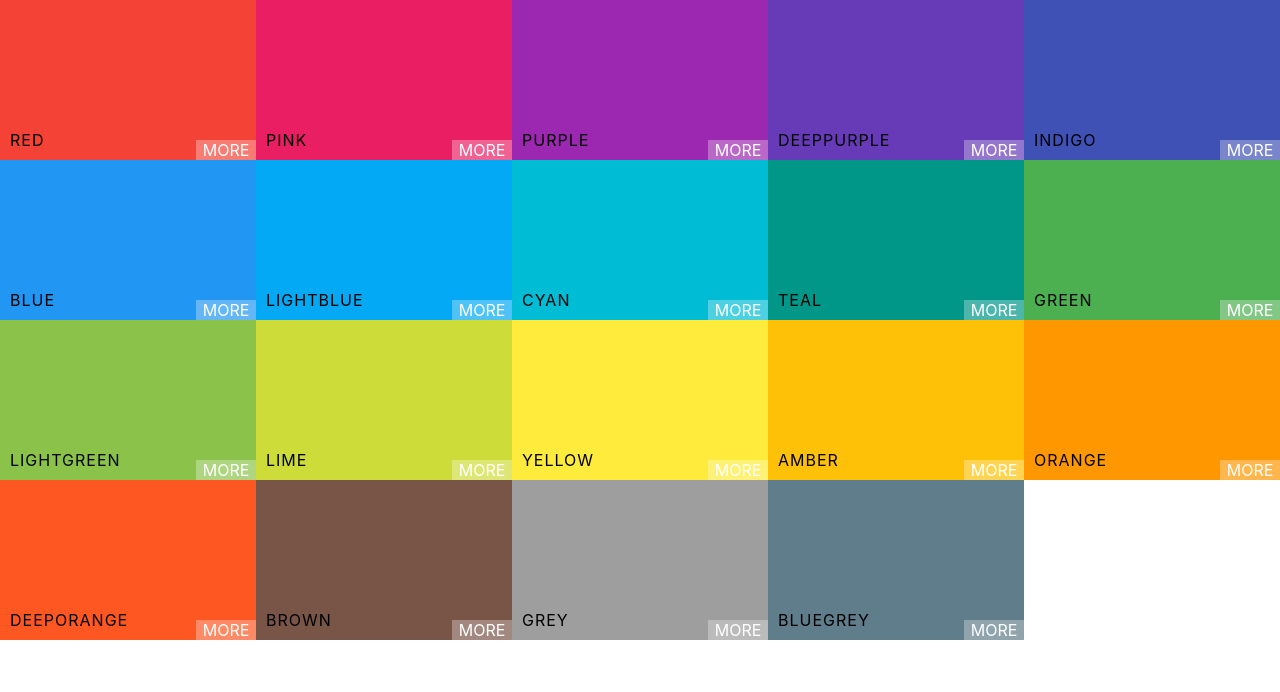
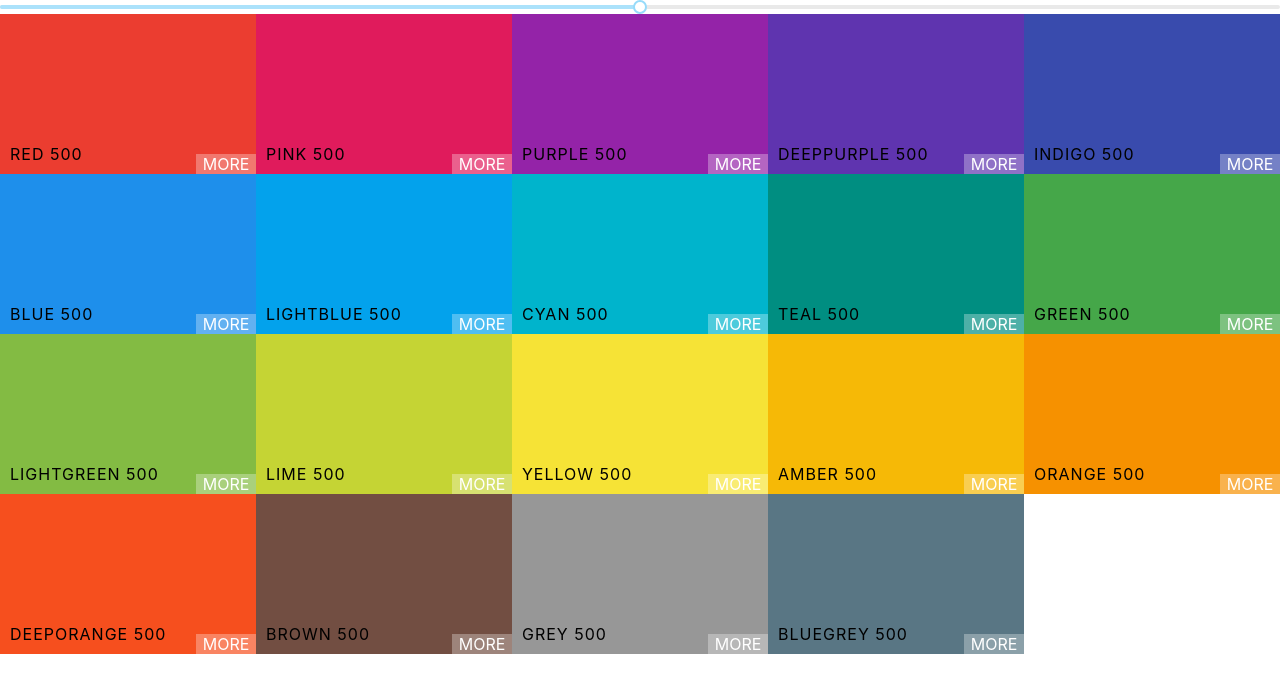
Before and after one commit to Wings30306/react-colors-1, a React (Create React App) app in the folder colors/: page / in a window 1280 px wide. Shown: the top 692 px of the page. Built offline with nearby package versions, Linux system fonts and the light colour scheme.

Commit message:
Add unstyled slider to change colour saturation

```diff
--- a/colors/package.json
+++ b/colors/package.json
@@ -7,6 +7,7 @@
     "@testing-library/react": "^11.1.0",
     "@testing-library/user-event": "^12.1.10",
     "chroma-js": "^2.1.2",
+    "rc-slider": "^9.7.2",
     "react": "^17.0.2",
     "react-copy-to-clipboard": "^5.0.3",
     "react-dom": "^17.0.2",
--- a/colors/src/App.js
+++ b/colors/src/App.js
@@ -3,10 +3,9 @@
 import seedColors from "./seedColors"
 
 function App() {
-  console.log(generatePalette(seedColors[0]))
-  return (
+    return (
     <div className="App">
-      <Palette {...seedColors[0]} />
+      <Palette palette={generatePalette(seedColors[0])} />
     </div>
   );
 }
--- a/colors/src/Palette.js
+++ b/colors/src/Palette.js
@@ -1,16 +1,32 @@
-import React, {Component} from "react"
-import ColorBox from "./ColorBox"
-import "./Palette.css"
+import React, { Component } from "react";
+import ColorBox from "./ColorBox";
+import "./Palette.css";
+import Slider from 'rc-slider';
+import 'rc-slider/assets/index.css';
 
 class Palette extends Component {
+    constructor(props){
+        super(props);
+        this.state = { level: 500}
+        this.changeLevel = this.changeLevel.bind(this)
+    }
+
+    changeLevel(level){
+        this.setState({ level })
+    }
+
     render() {
+        const { colors } = this.props.palette;
+        const { level } = this.state;
+        const ColorBoxes = colors[level].map(color => (
+            <ColorBox color={color.hex} name={color.name} />
+        ))
         return (
             <div className="Palette">
+                <Slider defaultValue={level} min={100} max={900} step={100} onAfterChange={this.changeLevel}/>
                 {/* Navbar goes here */}
                 <div className="Palette-colors">
-                {this.props.colors.map(color => (
-                    <ColorBox color={color.color} name={color.name} />
-                ))}
+                    {ColorBoxes}
                 </div>
                 {/* Footer goes here */}
             </div>
```
Also changed, not shown: 1 other file (tests, documents, lock files or other folders).
